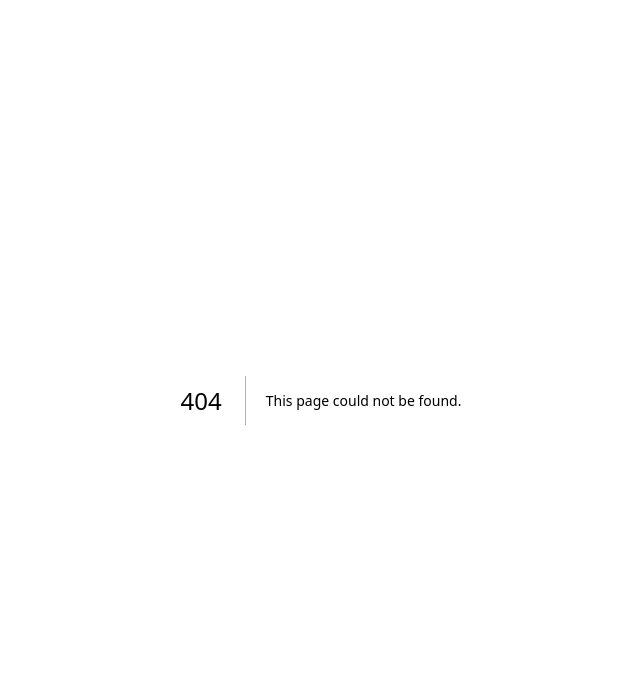
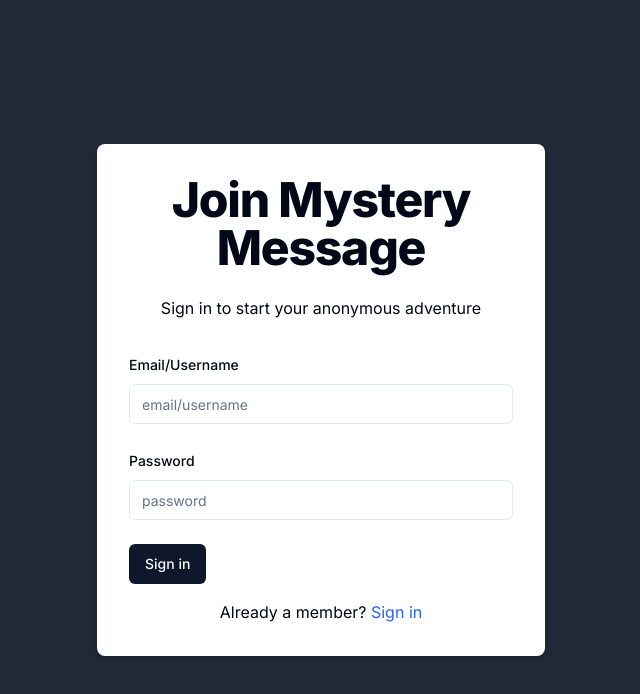
Before and after one commit to Neel0403/Feedback, a Next.js app: page /sign-in in a window 1280 px wide. Before the commit this address had no page. Shown: the top 694 px of the page, without its empty margins (319-959 px from the left). Built offline with nearby package versions, Linux system fonts and the light colour scheme.

Commit message:
Add sign in page

```diff
--- /dev/null
+++ b/src/app/(auth)/sign-in/page.tsx
@@ -0,0 +1,123 @@
+'use client'
+import { zodResolver } from "@hookform/resolvers/zod"
+import { useForm } from "react-hook-form"
+import * as z from "zod"
+import Link from "next/link"
+import { useEffect, useState } from "react"
+import { useDebounceCallback } from 'usehooks-ts'
+import { useToast } from "@/components/ui/use-toast"
+import { useRouter } from "next/navigation"
+import { signUpSchema } from "@/schemas/signUpSchema"
+import axios, { AxiosError } from "axios"
+import { ApiResponse } from "../../../../types/ApiResponse"
+import { Form, FormControl, FormField, FormItem, FormLabel, FormMessage } from "@/components/ui/form"
+import { Input } from "@/components/ui/input"
+import { Button } from "@/components/ui/button"
+import { Loader2 } from "lucide-react"
+import { signInSchema } from "@/schemas/signInSchema"
+import { signIn } from "next-auth/react"
+
+const page = () => {
+
+  const { toast } = useToast()
+  const router = useRouter()
+
+  const form = useForm<z.infer<typeof signInSchema>>({
+    resolver: zodResolver(signInSchema),
+    defaultValues: {
+      identifier: '',
+      password: ''
+    }
+  })
+
+  const onSubmit = async (data: z.infer<typeof signInSchema>) => {
+    const result = await signIn('credentials', {
+      redirect: false,
+      identifier: data.identifier,
+      password: data.password
+    })
+
+    if (result?.error) {
+      if (result.error == 'CredentialsSignIn') {
+        toast({
+          title: "Log in failed",
+          description: "Incorrect username or password",
+          variant: "destructive"
+        })
+      } else {
+        toast({
+          title: "Error",
+          description: result.error,
+          variant: "destructive"
+        })
+
+      }
+    }
+
+    if (result?.url) {
+      router.replace("/dashboard")
+    }
+  }
+
+  return (
+    <div className="flex justify-center items-center min-h-screen bg-gray-800">
+      <div className="w-full max-w-md p-8 space-y-8 bg-white rounded-lg shadow-md">
+        <div className="text-center">
+          <h1 className="text-4xl font-extrabold tracking-tight lg:text-5xl mb-6">
+            Join Mystery Message
+          </h1>
+          <p className="mb-4">Sign in to start your anonymous adventure</p>
+        </div>
+        <div>
+          <Form {...form}>
+            <form onSubmit={form.handleSubmit(onSubmit)} className="space-y-6">
+              <FormField
+                control={form.control}
+                name="identifier"
+                render={({ field }) => (
+                  <FormItem>
+                    <FormLabel>Email/Username</FormLabel>
+                    <FormControl>
+                      <Input placeholder="email/username"
+                        {...field}
+                      />
+                    </FormControl>
+                    <FormMessage />
+                  </FormItem>
+                )}
+              />
+              <FormField
+                control={form.control}
+                name="password"
+                render={({ field }) => (
+                  <FormItem>
+                    <FormLabel>Password</FormLabel>
+                    <FormControl>
+                      <Input type="password" placeholder="password"
+                        {...field}
+                      />
+                    </FormControl>
+                    <FormMessage />
+                  </FormItem>
+                )}
+              />
+              <Button type="submit">
+                Sign in
+              </Button>
+            </form>
+          </Form>
+          <div className="text-center mt-4">
+            <p>
+              Already a member?{' '}
+              <Link href="/sign-in" className="text-blue-600 hover:text-blue-800">
+                Sign in
+              </Link>
+            </p>
+          </div>
+        </div>
+      </div>
+    </div>
+  )
+}
+
+export default page
```
